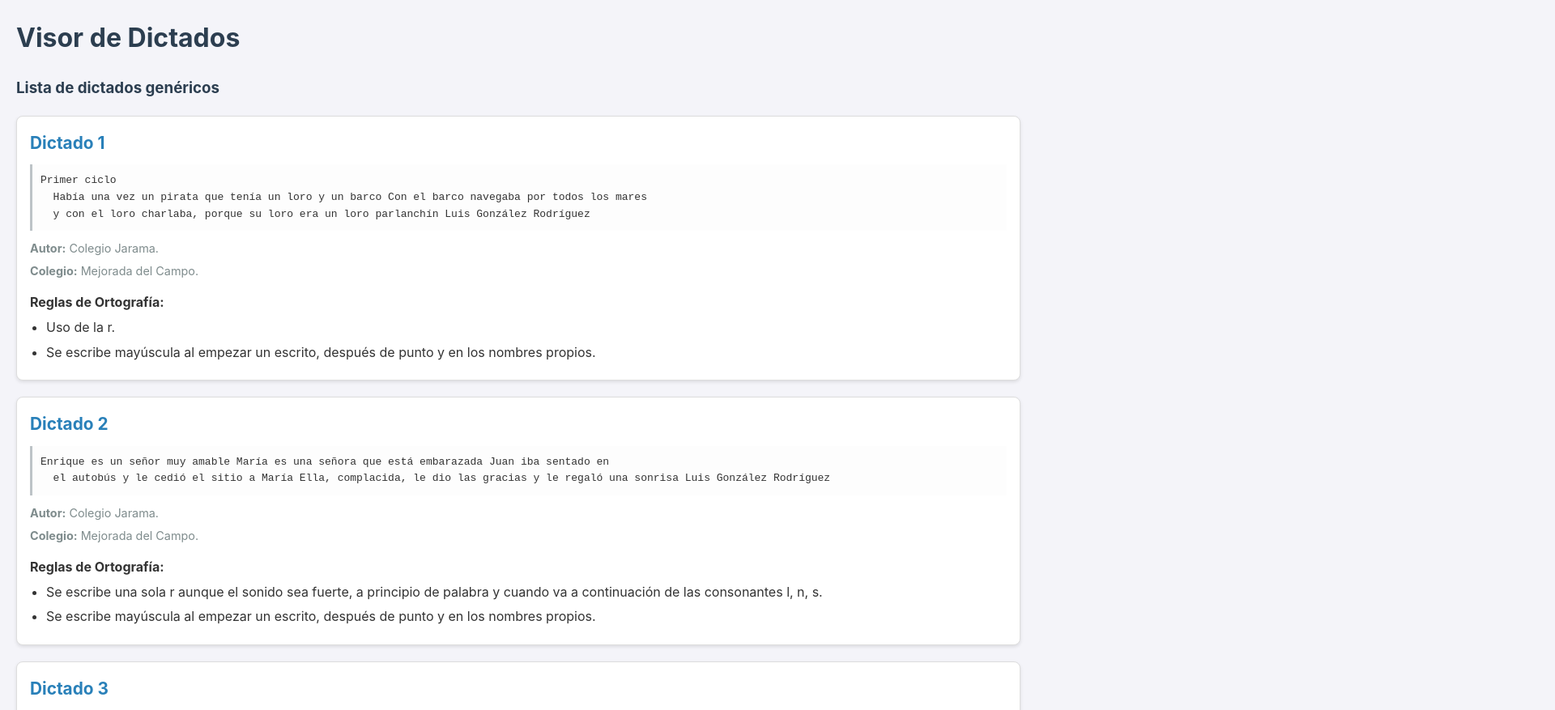
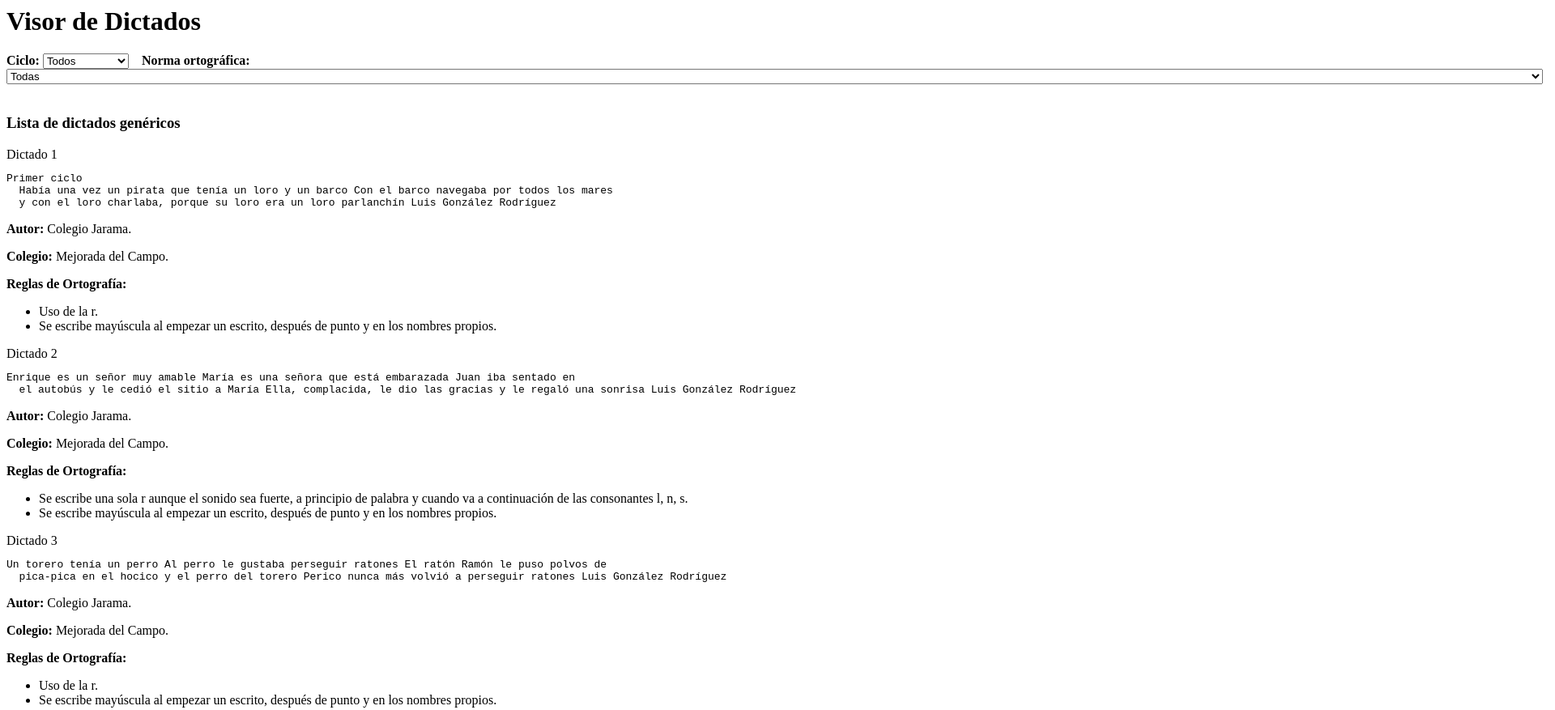
Before and after one commit to aaffbb/dictados, a plain HTML site: page index.html in a window 1280 px wide. Shown: the top 877 px of the page at 81% size, 1920 px wide, since content can reach past the window. Drawn offline with Linux system fonts and the light colour scheme.

Commit message:
index.html

```diff
--- a/index.html
+++ b/index.html
@@ -1,142 +1,142 @@
-<!DOCTYPE html>
-<html lang="es">
-<head>
-    <meta charset="UTF-8">
-    <meta name="viewport" content="width=device-width, initial-scale=1.0">
-    <title>Lista de Dictados</title>
-    <style>
-        body {
-            font-family: -apple-system, BlinkMacSystemFont, "Segoe UI", Roboto, Helvetica, Arial, sans-serif;
-            line-height: 1.6;
-            margin: 20px;
-            background-color: #f4f4f9;
-            color: #333;
-        }
-        h1, h3 {
-            color: #2c3e50;
-        }
-        .dictation {
-            border: 1px solid #ddd;
-            border-radius: 8px;
-            padding: 16px;
-            margin-bottom: 20px;
-            background-color: #ffffff;
-            box-shadow: 0 2px 4px rgba(0,0,0,0.1);
-        }
-        .dictation-title {
-            font-weight: bold;
-            font-size: 1.3em;
-            color: #2980b9;
-            margin-bottom: 10px;
-        }
-        .dictation-text {
-            white-space: pre-wrap; /* Mantiene los saltos de línea del texto */
-            background-color: #fdfdfd;
-            padding: 10px;
-            border-left: 3px solid #bdc3c7;
-            margin: 10px 0;
-        }
-        .dictation-meta {
-            font-size: 0.9em;
-            color: #7f8c8d;
-            margin: 5px 0;
-        }
-        .rules {
-            margin-top: 15px;
-        }
-        .rules ul {
-            padding-left: 20px;
-            margin: 5px 0 0 0;
-        }
-        .rules li {
-            margin-bottom: 5px;
-        }
-        #results {
-            display: none; /* El script lo hará visible */
-        }
-    </style>
-</head>
 <body>
-
     <h1>Visor de Dictados</h1>
 
-    <div id="explanation">
+    <div id="filters">
+        <label for="cicloSelect"><strong>Ciclo:</strong></label>
+        <select id="cicloSelect">
+            <option value="todos">Todos</option>
+        </select>
+        &nbsp;&nbsp;
+        <label for="normaSelect"><strong>Norma ortográfica:</strong></label>
+        <select id="normaSelect">
+            <option value="todas">Todas</option>
+        </select>
     </div>
+    <br>
 
+    <div id="explanation"></div>
     <div id="results">
-        <div id="dictations-list">
-            </div>
+        <div id="dictations-list"></div>
     </div>
 
     <script>
+        let dictados = [];
+        let ciclos = new Set();
+        let normas = {};
+
+        function extraerCiclo(texto) {
+            // Busca "Primer ciclo", "Segundo ciclo", etc. al principio del texto (mayúscula/minúscula)
+            const match = texto.match(/^\s*(Primer|Segundo|Tercer|Cuarto|Quinto)\s+ciclo/i);
+            return match ? match[0].trim() : "Sin ciclo";
+        }
+
         fetch('dictadosData.json')
-            .then(response => {
-                if (!response.ok) {
-                    throw new Error('Network response was not ok ' + response.statusText);
+            .then(response => response.json())
+            .then(data => {
+                dictados = data.genericos.map(d => {
+                    const ciclo = extraerCiclo(d.texto);
+                    return {...d, ciclo: ciclo};
+                });
+
+                // Extrae ciclos únicos
+                dictados.forEach(d => ciclos.add(d.ciclo));
+                const cicloSelect = document.getElementById('cicloSelect');
+                ciclos.forEach(ciclo => {
+                    const opt = document.createElement('option');
+                    opt.value = ciclo;
+                    opt.textContent = ciclo;
+                    cicloSelect.appendChild(opt);
+                });
+
+                // Prepara normas por ciclo
+                normas = {};
+                dictados.forEach(d => {
+                    if (!normas[d.ciclo]) normas[d.ciclo] = new Set();
+                    d.reglas.forEach(regla => {
+                        // Solo las primeras palabras para agrupar, puedes personalizar
+                        const tipo = regla.split('.')[0].trim();
+                        normas[d.ciclo].add(tipo);
+                    });
+                });
+
+                // Primer llenado de normas
+                updateNormaOptions("todos");
+
+                // Eventos
+                cicloSelect.addEventListener('change', e => {
+                    updateNormaOptions(e.target.value);
+                    mostrarDictados();
+                });
+                document.getElementById('normaSelect').addEventListener('change', mostrarDictados);
+
+                mostrarDictados();
+                document.getElementById('results').style.display = 'block';
+                document.getElementById('explanation').innerHTML = "<h3>Lista de dictados genéricos</h3>";
+            });
+
+        function updateNormaOptions(ciclo) {
+            const normaSelect = document.getElementById('normaSelect');
+            normaSelect.innerHTML = `<option value="todas">Todas</option>`;
+            let normasSet = new Set();
+            if (ciclo === "todos") {
+                // Todas las normas de todos los ciclos
+                Object.values(normas).forEach(set => set.forEach(v => normasSet.add(v)));
+            } else if (normas[ciclo]) {
+                normas[ciclo].forEach(v => normasSet.add(v));
             }
-                return response.json();
-            })
-            .then(data => {
+            Array.from(normasSet).sort().forEach(norm => {
+                const opt = document.createElement('option');
+                opt.value = norm;
+                opt.textContent = norm;
+                normaSelect.appendChild(opt);
+            });
+        }
+
+        function mostrarDictados() {
+            const ciclo = document.getElementById('cicloSelect').value;
+            const norma = document.getElementById('normaSelect').value;
             const listDiv = document.getElementById('dictations-list');
-                const resultsDiv = document.getElementById('results');
-                const explanationDiv = document.getElementById('explanation');
-
-                explanationDiv.innerHTML = "<h3>Lista de dictados genéricos</h3>";
-
-                // Asegurarse que data.genericos existe y es un array
-                if (data.genericos && Array.isArray(data.genericos)) {
-                    data.genericos.forEach(d => {
+            listDiv.innerHTML = "";
+            dictados.forEach(d => {
+                if ((ciclo === "todos" || d.ciclo === ciclo) &&
+                    (norma === "todas" || d.reglas.some(r => r.split('.')[0].trim() === norma))
+                ) {
                     const dictationDiv = document.createElement('div');
                     dictationDiv.classList.add('dictation');
-
-                        // Título con el número de dictado
                     dictationDiv.innerHTML = `<div class="dictation-title">Dictado ${d.numero}</div>`;
-
-                        // Texto del dictado
                     const textElement = document.createElement('pre');
                     textElement.classList.add('dictation-text');
                     textElement.textContent = d.texto;
                     dictationDiv.appendChild(textElement);
 
-                        // Autor y Colegio
+                    // Autor y colegio
                     const authorElement = document.createElement('p');
                     authorElement.classList.add('dictation-meta');
                     authorElement.innerHTML = `<strong>Autor:</strong> ${d.autor}`;
                     dictationDiv.appendChild(authorElement);
-
                     const schoolElement = document.createElement('p');
                     schoolElement.classList.add('dictation-meta');
                     schoolElement.innerHTML = `<strong>Colegio:</strong> ${d.colegio}`;
                     dictationDiv.appendChild(schoolElement);
 
-                        // Reglas de ortografía (si existen)
+                    // Reglas
                     if (d.reglas && Array.isArray(d.reglas) && d.reglas.length > 0) {
                         const rulesDiv = document.createElement('div');
                         rulesDiv.classList.add('rules');
                         const rulesList = document.createElement('ul');
-
                         d.reglas.forEach(ruleText => {
                             const listItem = document.createElement('li');
-                                listItem.textContent = ruleText.replace(/\n/g, ' ').trim(); // Limpia saltos de línea
+                            listItem.textContent = ruleText.replace(/\n/g, ' ').trim();
                             rulesList.appendChild(listItem);
                         });
-
                         rulesDiv.innerHTML = '<strong>Reglas de Ortografía:</strong>';
                         rulesDiv.appendChild(rulesList);
                         dictationDiv.appendChild(rulesDiv);
                     }
 
                     listDiv.appendChild(dictationDiv);
+                }
             });
         }
-
-                resultsDiv.style.display = 'block';
-            })
-            .catch(error => {
-                console.error("Error al cargar o procesar los datos del JSON:", error);
-                document.getElementById('explanation').innerHTML = "<h3>Error al cargar los dictados. Asegúrate de que el archivo 'dictadosData.json' se encuentre en el mismo directorio y no tenga errores.</h3>";
-            });
     </script>
-
 </body>
-</html>
```
Lines whose indentation alone changed are shown as unchanged.
